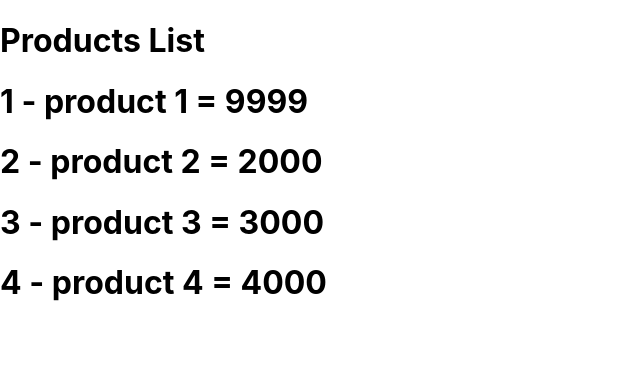
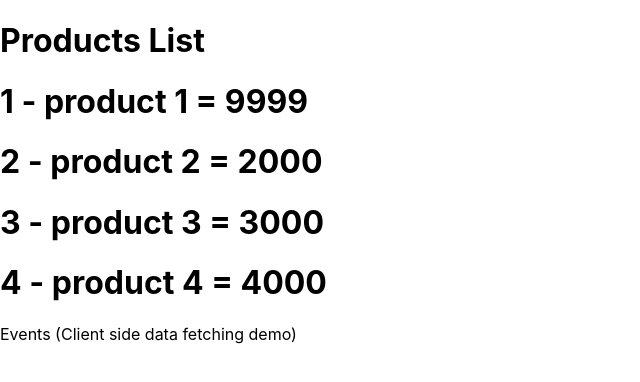
Before and after one commit to NarsingRao13/practice-next-js, a Next.js app: page /pre-rendering/products in a window 1280 px wide. Shown: the top 382 px of the page, without its empty margins (0-640 px from the left). Built offline with nearby package versions, Linux system fonts and the light colour scheme; data requests are answered from the project's data file.

Commit message:
client-side-data-fetching

```diff
--- a/pages/pre-rendering/products/index.js
+++ b/pages/pre-rendering/products/index.js
@@ -19,6 +19,10 @@ export default function ProductList({ products }) {
           </>
         );
       })}
+      <Link href={`/pre-rendering/products/events`}>
+        <a>Events (Client side data fetching demo)</a>
+      </Link>
+      <br></br>
     </>
   );
 }
```
